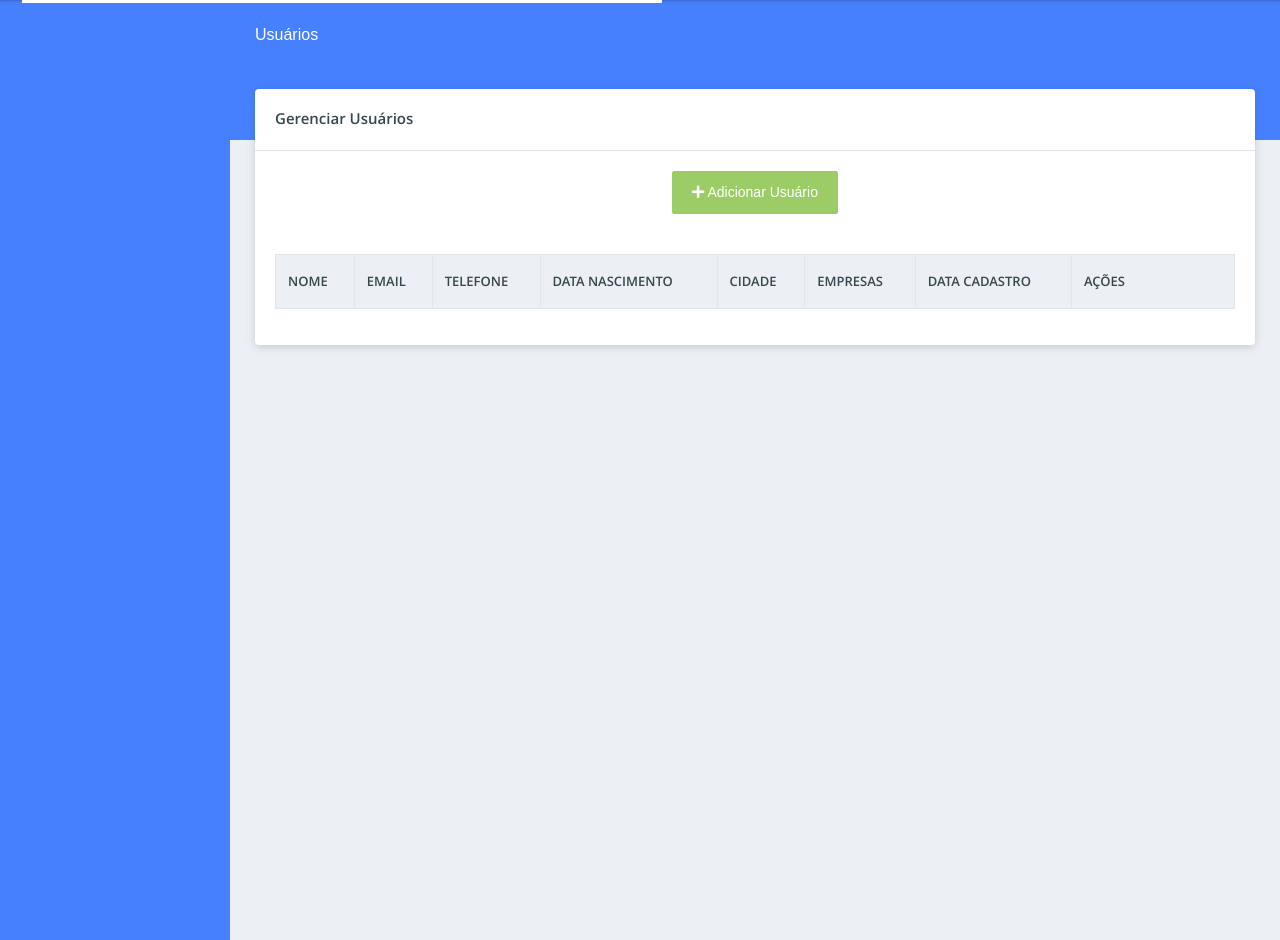
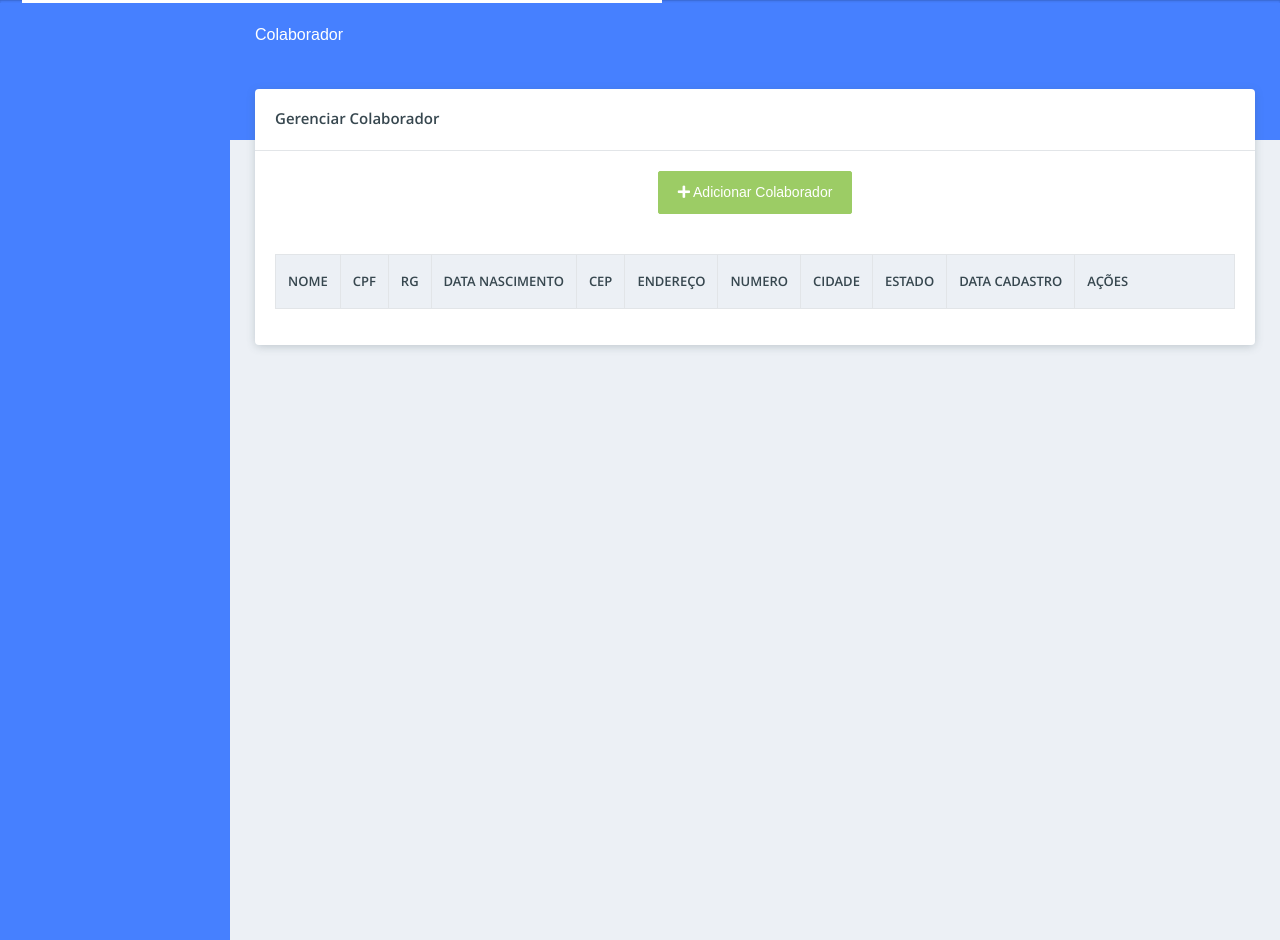
Before and after one commit to matheussousa1/teste-senior-pj, a PHP site: the page made by app/view/inicio/inicio.php in a window 1280 px wide. Run offline with PHP 8.4, Linux system fonts and the light colour scheme; the template is opened without the code that fills it, so the values that code supplies are empty; some libraries are stand-ins or nearby versions; some web fonts are replaced.

Commit message:
commit final

```diff
--- a/app/view/inicio/inicio.php
+++ b/app/view/inicio/inicio.php
@@ -1,3 +1,4 @@
+<script type="text/javascript" src="https://cdnjs.cloudflare.com/ajax/libs/jquery-maskmoney/3.0.2/jquery.maskMoney.min.js"></script>
 <style type="text/css">
   #new-search-area {
     width: 100%;
@@ -13,21 +14,11 @@
 </style>
 <script type="text/javascript">
 $(document).ready( function () {
-   //mascara digito 9
-  var maskBehavior = function (val) {
-    return val.replace(/\D/g, '').length === 11 ? '(00) 00000-0000' : '(00) 0000-00009';
-  },
-  options = { onKeyPress: function(val, e, field, options) {
-      field.mask(maskBehavior.apply({}, arguments), options);
-    }
-  };
 
-  $(".empresas").select2({
-      tags: true,
-      tokenSeparators: [',', ' ']
-  });
+    $('.cpf').mask('999.999.999-99');
+    $('.cep').mask('99999-999');
 
-  $('.contato').mask(maskBehavior, options);
+    $('#salario').maskMoney({thousands:'', decimal:'.'});
 
     // ativar o tooltip
     $('body').tooltip({selector: '[data-toggle="tooltip"]'});
@@ -46,7 +37,7 @@ $(document).ready( function () {
           'excel', 'print'
         ],
         "ajax": {
-      "url": "<?php echo AJAX; ?>usuarios.php?acao=buscar",
+          "url": "<?php echo AJAX; ?>colaborador.php?acao=buscar",
           "type": "GET"
         },
         "language": {
@@ -65,12 +56,15 @@ $(document).ready( function () {
         },
         "columns": [
             { "data": "nome" },
-      { "data": "email" },
-      { "data": "telefone" },
-      { "data": "dataNascimento" },
-      { "data": "cidade" },
-      { "data": "empresas" },
-      { "data": "dataCadastro" },
+            { "data": "cpf"},
+            { "data": "rg"},
+            { "data": "dataNascimento"},
+            { "data": "cep"},
+            { "data": "endereco"},
+            { "data": "numero"},
+            { "data": "cidade"},
+            { "data": "estado"},
+            { "data": "dataCadastro"},
             { "data": "button" }
         ]
     });
@@ -81,21 +75,20 @@ $(document).ready( function () {
         $("#nome").focus();
     });
 
-
     $('#formCadastrar').validate({
         rules: {
           nome : { required: true},
-      email : { required: true},
+          cpf : { required: true},
         },
         messages: {
           nome : { required: 'Preencha este campo' },
-      email : { required: 'Preencha este campo'},
+          cpf : { required: 'Preencha este campo'},
         },
         submitHandler: function( form ){
           var dados = $('#formCadastrar').serialize();
           $.ajax({
             type: "GET",
-        url: "<?php echo AJAX; ?>usuarios.php?acao=cadastrar",
+            url: "<?php echo AJAX; ?>colaborador.php?acao=cadastrar",
             data: dados,
             dataType: 'json',
             success: function(res) {
@@ -127,6 +120,43 @@ $(document).ready( function () {
           return false;
         }
     });
+
+
+    // buscar CEP
+    $('.cep').blur(function(event) {
+        var cep = $(this).val().replace(/[^\d]+/g,'');
+        if(cep.length == 8){
+            $("#carregandoCep").removeClass("hide");
+            $.ajax({
+                type: "GET",
+                url: 'https://viacep.com.br/ws/'+cep+'/json/',
+                dataType: 'json',
+                success: function(dados) {
+                    $("#carregandoCep").addClass("hide");
+                    if(dados.erro == true){
+                        swal({
+                            title: "CEP não encontrado",
+                            type: "error",
+                            showConfirmButton: true,
+                        });
+                        $('#cep').val('');
+                    }else{
+                        $('#endereco').val(dados.logradouro);
+                        $("#cidade" ).val(dados.localidade);
+                        $("#estado" ).val(dados.uf);
+                    }
+                }
+            });
+        }else{
+            swal({
+                title: "CEP Incompleto",
+                type: "error",
+                showConfirmButton: true,
+            });
+            $('#cep').val('');
+        }
+    });
+
      //abrir modal pra edição
     $(document).on("click",".btnedit",function(){
       var id_user = $(this).attr("id_user");
@@ -134,16 +164,20 @@ $(document).ready( function () {
         id: id_user
       };
       $.ajax({
-        url : "<?php echo AJAX; ?>usuarios.php?acao=buscarDados",
+        url : "<?php echo AJAX; ?>colaborador.php?acao=buscarDados",
         type: "GET",
         data : value,
         success: function(data, textStatus, jqXHR){
             var data = jQuery.parseJSON(data);
             $("#nomeEdit").val(data.nome);
-          $("#emailEdit").val(data.email);
-          $("#telefoneEdit").val(data.telefone);
+            $("#cpfEdit").val(data.cpf);
+            $("#rgEdit").val(data.rg);
             $("#dataNascimentoEdit").val(data.dataNascimento);
+            $("#cepEdit").val(data.cep);
+            $("#enderecoEdit").val(data.endereco);
+            $("#numeroEdit").val(data.numero);
             $("#cidadeEdit").val(data.cidade);
+            $("#estadoEdit").val(data.estado);
             $("#idObj").val(data.id);
             $("#moda_edit").modal('show');
         },
@@ -156,17 +190,17 @@ $(document).ready( function () {
     $('#formCadastrarEdit').validate({
       rules: {
         nome : { required: true},
-        email : { required: true},
+        cpf : { required: true},
       },
       messages: {
         nome : { required: 'Preencha este campo' },
-        email : { required: 'Preencha este campo'},
+        cpf : { required: 'Preencha este campo'},
       },
       submitHandler: function( form ){
         var dados = $('#formCadastrarEdit').serialize();
         $.ajax({
           type: "GET",
-          url: "<?php echo AJAX; ?>usuarios.php?acao=editar",
+          url: "<?php echo AJAX; ?>colaborador.php?acao=editar",
           data: dados,
           dataType: 'json',
           crossDomain: false,
@@ -214,7 +248,7 @@ $(document).ready( function () {
         closeOnConfirm: true}).then(function(){
           $.ajax({
           type: "GET",
-          url: "<?php echo AJAX; ?>usuarios.php",
+          url: "<?php echo AJAX; ?>colaborador.php",
           data: {'acao':'deletar', 'id': id_user},
           dataType: 'json',
           success: function(res) {
@@ -258,7 +292,7 @@ $(document).ready( function () {
         closeOnConfirm: true}).then(function(){
           $.ajax({
           type: "GET",
-          url: "<?php echo AJAX; ?>usuarios.php",
+          url: "<?php echo AJAX; ?>colaborador.php",
           data: {'acao':'ativar', 'id': id_user},
           dataType: 'json',
           success: function(res) {
@@ -289,40 +323,32 @@ $(document).ready( function () {
       });
     });
 
-    // adicionar unser
-    $(document).on("click",".btnempresas",function(){
-      var id = $(this).attr("id_user");
-      $("#empresas").html('');
-      $.ajax({
-        url: '<?php echo AJAX; ?>usuarios.php?acao=buscarEmpresas',
-        type: 'GET',
-        dataType: 'json',
-        data: {id: id},
-      })
-      .done(function(res) {
-        $("#modal_empresa").modal("show");
-        $("#idObjEmpresa").val(id);
-        var selected = '';
-        $.each(res,function(key, value){
-          if(value.selected == 1){
-            selected = 'selected';
-          }else{
-            selected = '';
-          }
 
-          $("#empresas").append('<option value=' + value.id + ' '+selected+' >' + value.nome + '</option>'); // return empty
-        });
+
+    //vincular salarios
+    $(document).on("click",".btnhistoricosalario",function(){
+      var id_user = $(this).attr("id_user");
+      $("#idUsuario").val(id_user);
+      buscarHistoricoSalario(id_user);
     });
 
+    $(document).on("click","#btnaddsalario",function(){
+        $("#modal_add_salario").modal("show");
+        $("#nome").focus();
     });
 
-
-    $('#formCadastrarEmpresas').validate({
+    $('#formCadastrarSalario').validate({
+      rules: {
+        salario : { required: true},
+      },
+      messages: {
+        salario : { required: 'Preencha este campo' },
+      },
       submitHandler: function( form ){
-        var dados = $('#formCadastrarEmpresas').serialize();
+        var dados = $('#formCadastrarSalario').serialize();
         $.ajax({
           type: "GET",
-          url: "<?php echo AJAX; ?>usuarios.php?acao=cadastrarEmpresas",
+          url: "<?php echo AJAX; ?>colaborador.php?acao=cadastrarSalario",
           data: dados,
           dataType: 'json',
           success: function(res) {
@@ -333,11 +359,11 @@ $(document).ready( function () {
                 showConfirmButton: false,
                  });
                window.setTimeout(function(){
-                $('#formCadastrarEmpresas input').val("");
+                   $('#formCadastrarSalario input').val("");
                    swal.close();
-                var table = $('#tabela').DataTable();
+                    var table = $('#tabelaSalarios').DataTable();
                     table.ajax.reload( null, false );
-                $("#modal_empresa").modal("hide");
+                    $("#modal_add_salario").modal("hide");
               } ,2500);
           }else{
             swal({
@@ -355,7 +381,43 @@ $(document).ready( function () {
       }
     });
 
+
  });
+
+//vincular unidades
+function buscarHistoricoSalario(id) {
+
+  var idUser = id;
+
+  $('#tabelaSalarios').DataTable({
+    "paging": true,
+    "lengthChange": true,
+    "searching": true,
+    "ordering": true,
+    "info": false,
+    "responsive": true,
+    "autoWidth": false,
+    "pageLength": 10,
+    "destroy": true,
+    "ajax": {
+        "url": "<?php echo AJAX; ?>colaborador.php?acao=buscarHistoricoSalario&idUser="+idUser,
+        "type": "GET"
+    },
+    "language": {
+      "url": "http://cdn.datatables.net/plug-ins/1.10.16/i18n/Portuguese-Brasil.json"
+    },
+    "createdRow": function ( row, data, index ) {
+      console.log(data['ativo']);
+        if(data['ativo'] == 0){
+          $(row).addClass('danger');
+        }
+      },
+    "columns": [
+      { "data": "salario" }
+    ]
+  });
+  $("#modal_vincular_salarios").modal('show');
+  }
 </script>
 
 
@@ -367,7 +429,7 @@ $(document).ready( function () {
                 <div class="row align-items-center">
                     <div class="col-md-12">
                         <div class="page-header-title">
-                            <h5 class="m-b-10">Usuários</h5>
+                            <h5 class="m-b-10">Colaborador</h5>
                         </div>
                     </div>
                 </div>
@@ -381,11 +443,11 @@ $(document).ready( function () {
                 <div class="card">
 
                     <div class="card-header">
-                        <h5>Gerenciar Usuários</h5>
+                        <h5>Gerenciar Colaborador</h5>
                     </div>
                     <div class="card-body">
                         <div class="mb20 col-sm-12 text-center">
-                          <button type="submit" class="btn btn-raised  btn-success" id="btnadd" name="btnadd"><i class="fa fa-plus"></i> Adicionar Usuário</button>
+                          <button type="submit" class="btn btn-raised  btn-success" id="btnadd" name="btnadd"><i class="fa fa-plus"></i> Adicionar Colaborador</button>
                         </div>
                         <div class="col-md-6">
                             <div id="new-search-area"></div>
@@ -394,11 +456,14 @@ $(document).ready( function () {
                           <thead>
                             <tr class="tableheader">
                               <th>Nome</th>
-                              <th>Email</th>
-                              <th>Telefone</th>
+                              <th>CPF</th>
+                              <th>RG</th>
                               <th>Data Nascimento</th>
+                              <th>CEP</th>
+                              <th>Endereço</th>
+                              <th>Numero</th>
                               <th>Cidade</th>
-                              <th>Empresas</th>
+                              <th>Estado</th>
                               <th>Data Cadastro</th>
                               <th width="17%">Ações</th>
                             </tr>
@@ -432,20 +497,36 @@ $(document).ready( function () {
               <input type="text" class="form-control" name="nome" id="nome">
             </div>
             <div class="form-group">
-              <label>Email</label>
-              <input type="email" class="form-control" name="email" id="email">
+              <label>CPF</label>
+              <input type="text" class="form-control cpf" name="cpf" id="cpf">
             </div>
             <div class="form-group">
-              <label>Telefone</label>
-              <input type="text" class="form-control contato" name="telefone" id="telefone">
+              <label>RG</label>
+              <input type="text" class="form-control contato" name="rg" id="rg">
             </div>
             <div class="form-group">
               <label>Data Nascimento</label>
               <input type="date" class="form-control" name="dataNascimento" id="dataNascimento">
             </div>
             <div class="form-group">
+              <label>CEP</label>
+              <input type="text" class="form-control cep" name="cep" id="cep">
+            </div>
+            <div class="form-group">
+              <label>Endereço</label>
+              <input type="text" class="form-control" name="endereco" id="endereco">
+            </div>
+            <div class="form-group">
+              <label>Numero</label>
+              <input type="text" class="form-control" name="numero" id="numero">
+            </div>
+            <div class="form-group">
               <label>Cidade</label>
               <input type="text" class="form-control" name="cidade" id="cidade">
+            </div>
+            <div class="form-group">
+              <label>Estado</label>
+              <input type="text" class="form-control" name="estado" id="estado">
             </div>
             <div class="modal-footer">
               <button type="button" class="btn btn-default" data-dismiss="modal">Fechar</button>
@@ -476,20 +557,36 @@ $(document).ready( function () {
               <input type="text" class="form-control" name="nome" id="nomeEdit">
             </div>
             <div class="form-group">
-            <label>Email</label>
-            <input type="email" class="form-control" name="email" id="emailEdit">
+              <label>CPF</label>
+              <input type="text" class="form-control cpf" name="cpf" id="cpfEdit">
             </div>
             <div class="form-group">
-            <label>Telefone</label>
-            <input type="text" class="form-control contato" name="telefone" id="telefoneEdit">
+              <label>RG</label>
+              <input type="text" class="form-control contato" name="rg" id="rgEdit">
             </div>
             <div class="form-group">
               <label>Data Nascimento</label>
               <input type="date" class="form-control" name="dataNascimento" id="dataNascimentoEdit">
             </div>
             <div class="form-group">
+              <label>CEP</label>
+              <input type="text" class="form-control cep" name="cep" id="cepEdit">
+            </div>
+            <div class="form-group">
+              <label>Endereço</label>
+              <input type="text" class="form-control" name="endereco" id="enderecoEdit">
+            </div>
+            <div class="form-group">
+              <label>Numero</label>
+              <input type="text" class="form-control" name="numero" id="numeroEdit">
+            </div>
+            <div class="form-group">
               <label>Cidade</label>
               <input type="text" class="form-control" name="cidade" id="cidadeEdit">
+            </div>
+            <div class="form-group">
+              <label>Estado</label>
+              <input type="text" class="form-control" name="estado" id="estadoEdit">
             </div>
         <input type="hidden" name="idObj" id="idObj" value="">
         <div class="modal-footer">
@@ -506,27 +603,55 @@ $(document).ready( function () {
     </div>
     <!--form-kantor-modal-->
 
-<!-- modal alterar senha-->
-<div id="modal_empresa" class="modal fade">
-    <div class="modal-dialog">
+
+<div id="modal_vincular_salarios" class="modal fade">
+  <div class="modal-dialog modal-lg">
     <div class="modal-content">
       <div class="modal-header">
-            <h4 class="modal-title">Selecione Empresas</h4>
+        <h4 class="modal-title">Historico Salarios</h4>
         <button type="button" class="close" data-dismiss="modal">×</button>
       </div>
       <!--modal header-->
-      <form role="form" id="formCadastrarEmpresas" autocomplete="off">
       <div class="modal-body">
-          <div class="form-group">
-            <h5>Selecione Empresas</h5>
-            <select class="empresas col-sm-12" multiple="multiple" id="empresas" name="empresas[]" style="width: 100%">
-            </select>
+        <button type="submit" class="btn btn-raised btn-primary mb-3" id="btnaddsalario"><i class="fa fa-plus"></i> Adicionar Salario</button>
+        <table id="tabelaSalarios" class="table table-striped table-bordered table-hover">
+          <thead>
+            <tr class="tableheader">
+              <th>Salario</th>
+            </tr>
+          </thead>
+          <tbody>
+            <!-- resultado -->
+          </tbody>
+        </table>
+      </div>
+      <div class="modal-footer">
+        <button type="button" class="btn btn-raised btn-danger" data-dismiss="modal">Fechar</button>
       </div>
     </div>
-        <input type="hidden" name="idObj" id="idObjEmpresa" value="">
+      <!--modal footer-->
+    </div>
+    <!--modal-content-->
+  </div>
+
+  <div id="modal_add_salario" class="modal fade">
+  <div class="modal-dialog modal-md">
+    <div class="modal-content">
+      <div class="modal-header">
+        <h4 class="modal-title">Adicionar Salario</h4>
+        <button type="button" class="close" data-dismiss="modal">×</button>
+      </div>
+      <!--modal header-->
+      <div class="modal-body">
+        <form role="form" id="formCadastrarSalario" autocomplete="off">
+            <div class="form-group">
+                <label>Salario</label>
+                <input type="text" class="form-control" name="salario" id="salario">
+            </div>
+            <input type="hidden" name="idUsuario" id="idUsuario" value="">
           <div class="modal-footer">
             <button type="button" class="btn btn-raised  btn-default" data-dismiss="modal">Fechar</button>
-          <button type="submit" class="btn btn-raised  btn-primary hide" id="bntAlterarSenha">Cadastrar</button>
+            <button type="submit" class="btn btn-raised  btn-primary">Adicionar</button>
           </div>
          </form>
       </div>
@@ -534,3 +659,5 @@ $(document).ready( function () {
       </div>
       <!--modal-content-->
     </div>
+    <!--modal-dialog modal-lg-->
+  </div>
```
Also changed, not shown: app/view/inicio/inicioCliente.php (deleted, +0 -39 lines). Lines whose indentation alone changed are shown as unchanged.
